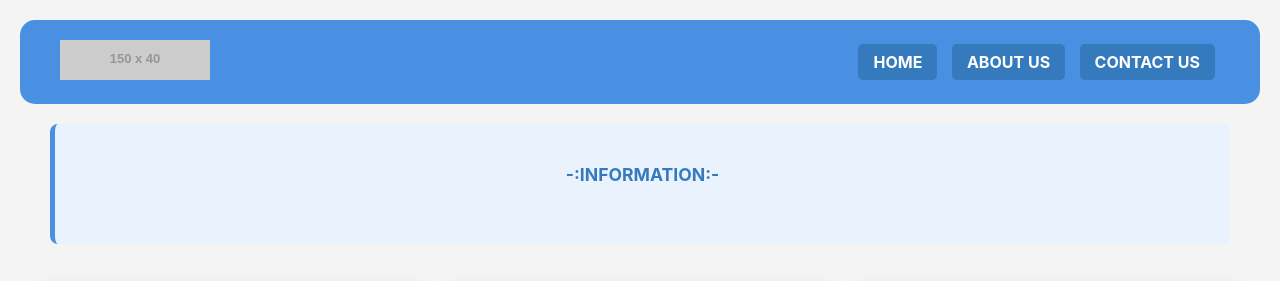
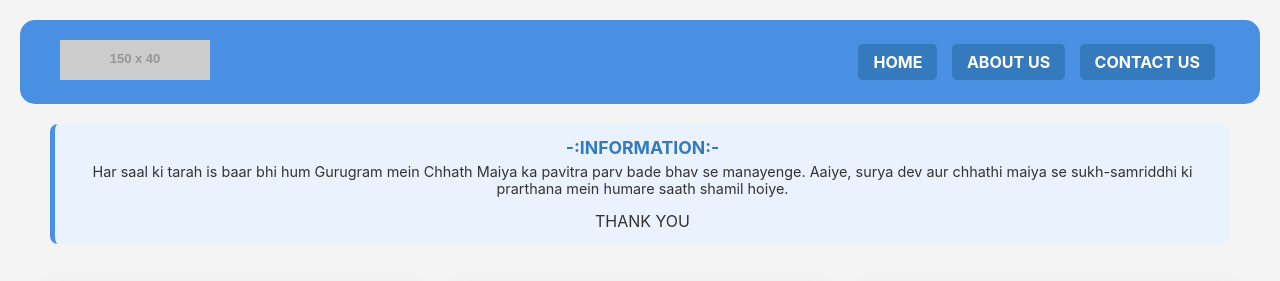
Before and after one commit to inder9518/khushi, a plain HTML site: page INDEX.HTML in a window 1280 px wide. Shown: the top 281 px of the page. Drawn offline with Linux system fonts and the light colour scheme; grey boxes are pictures that could not be loaded; placeholder pictures from the web are drawn by us.

Commit message:
Update INDEX.HTML

```diff
--- a/INDEX.HTML
+++ b/INDEX.HTML
@@ -271,7 +271,9 @@
 
     <section class="info-box">
         <h3>-:INFORMATION:-</h3>
-        <p></p>
+        <p>Har saal ki tarah is baar bhi hum Gurugram mein Chhath Maiya ka pavitra parv bade bhav se manayenge.
+Aaiye, surya dev aur chhathi maiya se sukh-samriddhi ki prarthana mein humare saath shamil hoiye.</p>
+THANK YOU
     </section>
 
 
```
